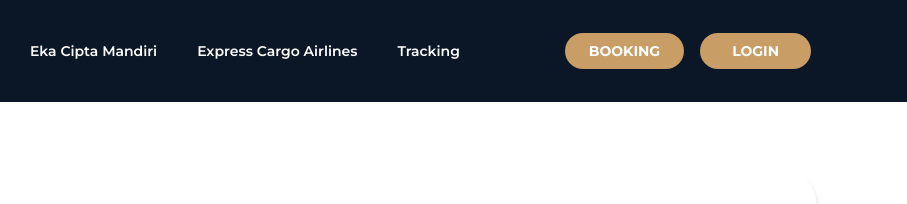
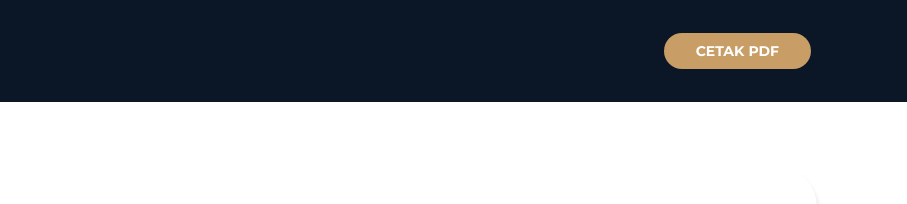
Before and after one commit to diasutsman/ecm-group, a plain HTML site: page tracking-detail.html in a window 1280 px wide. Shown: the top 204 px of the page, 373-1280 px from the left. Drawn offline with nearby package versions, Linux system fonts and the light colour scheme.

Commit message:
Refactor navigation and button layout in tracking pages; update 'LOGIN' button to 'CETAK PDF' in tracking-detail.html

```diff
--- a/tracking-detail.html
+++ b/tracking-detail.html
@@ -40,17 +40,18 @@
                         <img src="assets/img/app-logo.png" alt="" style="height: 54px;">
                     </a>
                 </div>
-                <nav class="hidden md:flex items-center gap-10 text-sm font-semibold">
-                    <a href="#" class="link-hover transition">Eka Cipta Mandiri</a>
-                    <a href="#" class="link-hover transition">Express Cargo Airlines</a>
-                    <a href="tracking.html" class="link-hover transition">Tracking</a>
-                </nav>
+
                 <div class="flex items-center gap-4">
+                    <!-- <nav class="hidden md:flex items-center gap-4 text-sm font-semibold">
+                        <a href="#" class="link-hover transition">Eka Cipta Mandiri</a>
+                        <a href="#" class="link-hover transition">Express Cargo Airlines</a>
+                        <a href="tracking.html" class="link-hover transition">Tracking</a>
+                    </nav>
                     <a href="#" class="btn-login px-6 py-2 rounded-full text-sm font-bold transition-all duration-300"
-                        style="background:#C89E66;">BOOKING</a>
-                    <a href="index.html"
+                        style="background:#C89E66;">BOOKING</a> -->
+                    <a href="#"
                         class="btn-login px-8 py-2 rounded-full text-sm font-bold transition-all duration-300"
-                        style="background:#C89E66;">LOGIN</a>
+                        style="background:#C89E66;">CETAK PDF</a>
                 </div>
             </div>
         </header>
```
Also changed, not shown: tracking.html (+5 -2 lines).
